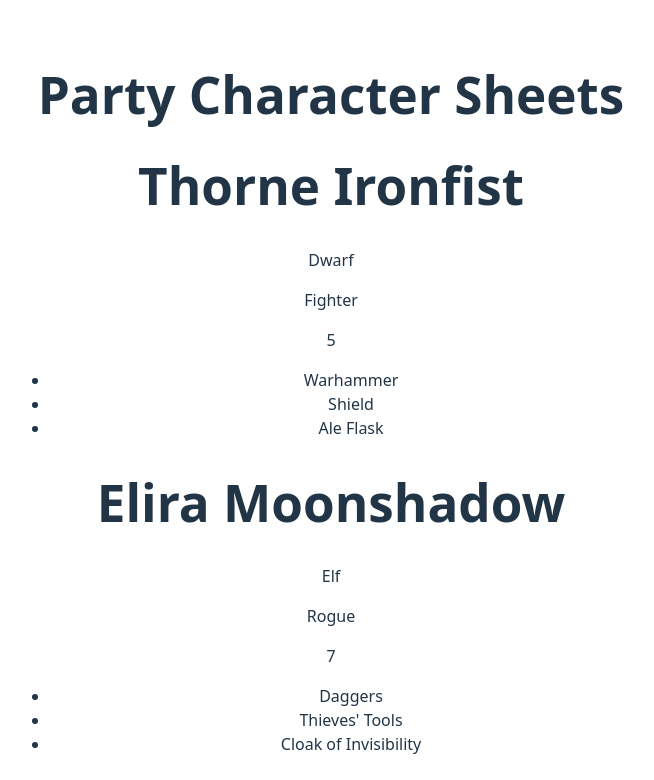
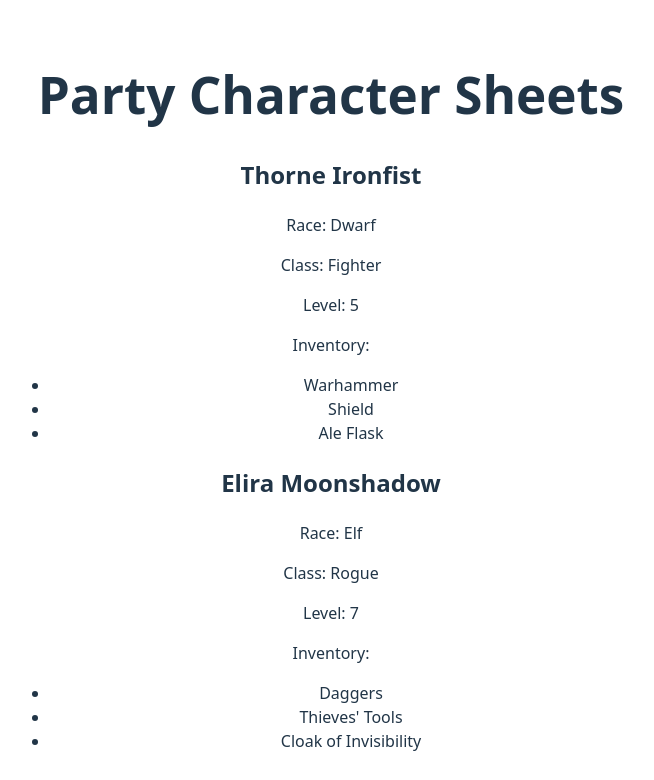
Before and after one commit to Gabby-Moon/Dynamic-Collections, a React app: page / in a window 1280 px wide. Shown: the top 780 px of the page, without its empty margins (309-963 px from the left). Built offline with nearby package versions, Linux system fonts and the light colour scheme; the HTML template or start-up script is replaced by a standard one.

Commit message:
added labels to character sheet

```diff
--- a/src/components/CharacterSheet.jsx
+++ b/src/components/CharacterSheet.jsx
@@ -7,13 +7,17 @@ export default function CharacterSheet(props) {
 
     return (
         <div className="character">
-            <h1>{props.name}</h1>
-            <p>{props.race}</p>
-            <p>{props.class}</p>
-            <p>{props.level}</p>
+            <h2>{props.name}</h2>
+            <p>Race: {props.race}</p>
+            <p>Class: {props.class}</p>
+            <p>Level: {props.level}</p>
+            <span className="inventory">
+            <p>Inventory:</p>
             <ul>
                 {inventoryItem}
             </ul>
+            </span>
+
             <p>{props.isAlive}</p>
         </div>
     )
```
